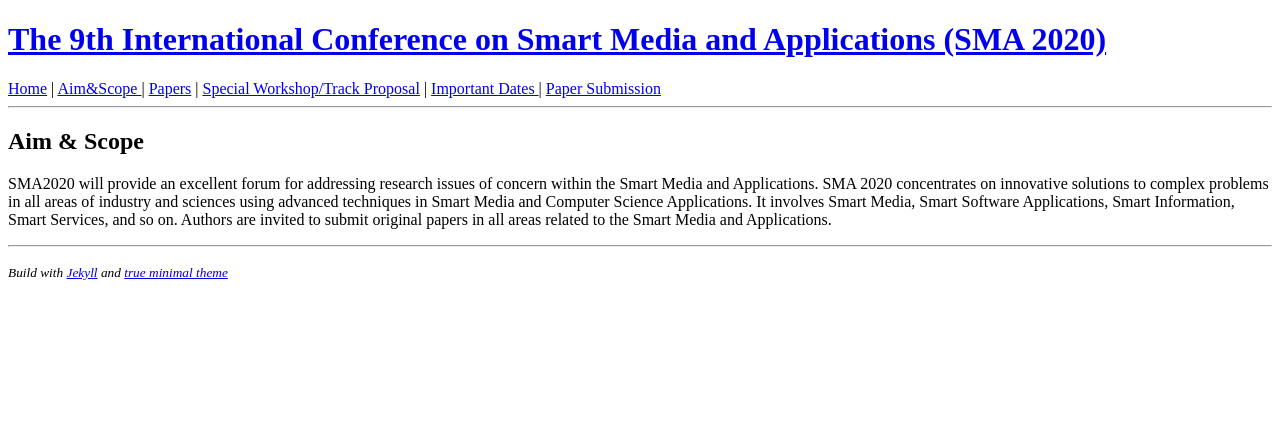
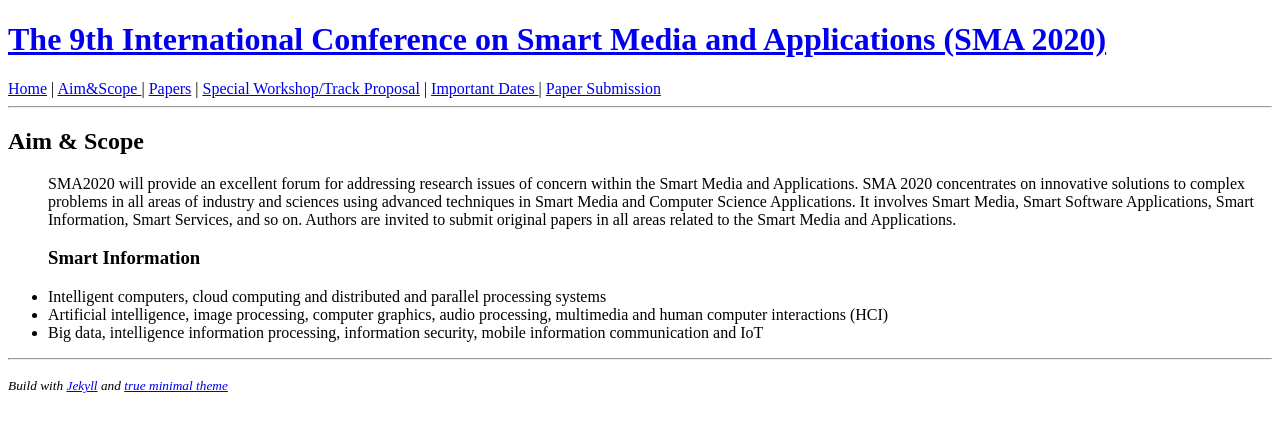
Before and after one commit to icea-conf/sma-2020.github.io, a Jekyll site: the page built from aim/index.html, in a window 1280 px wide. Shown: the top 432 px of the page. Built offline with Jekyll 4.4.1, drawn with Linux system fonts in a browser that asks for light colours.

Commit message:
Update index.html

```diff
--- a/aim/index.html
+++ b/aim/index.html
@@ -2,5 +2,11 @@
 layout: default
 ---
             <h2>Aim & Scope</h2>
-            <p>SMA2020 will provide an excellent forum for addressing research issues of concern within the Smart Media and Applications. SMA 2020 concentrates on innovative solutions to complex problems in all areas of industry and sciences using advanced techniques in Smart Media and Computer Science Applications. It involves Smart Media, Smart Software Applications, Smart Information, Smart Services, and so on. Authors are invited to submit original papers in all areas related to the Smart Media and Applications.</p>
+            <ul>
+                 <p>SMA2020 will provide an excellent forum for addressing research issues of concern within the Smart Media and Applications. SMA 2020 concentrates on innovative solutions to complex problems in all areas of industry and sciences using advanced techniques in Smart Media and Computer Science Applications. It involves Smart Media, Smart Software Applications, Smart Information, Smart Services, and so on. Authors are invited to submit original papers in all areas related to the Smart Media and Applications.</p>
+                 <h3>Smart Information</h3>
+                        <li><a>Intelligent computers, cloud computing and distributed and parallel processing systems</a></li>
+                        <li><a>Artificial intelligence, image processing, computer graphics, audio processing, multimedia and human computer interactions (HCI)</a></li>
+                        <li><a>Big data, intelligence information processing, information security, mobile information communication and IoT </a></li>
+            </ul>
 </div>
```
